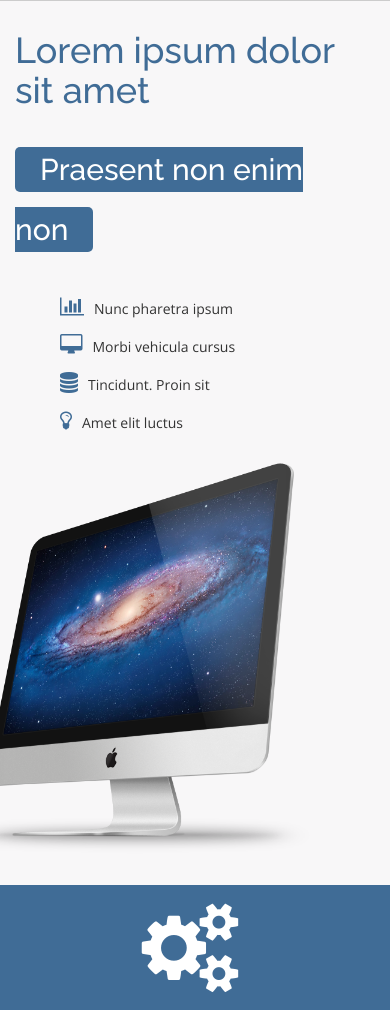
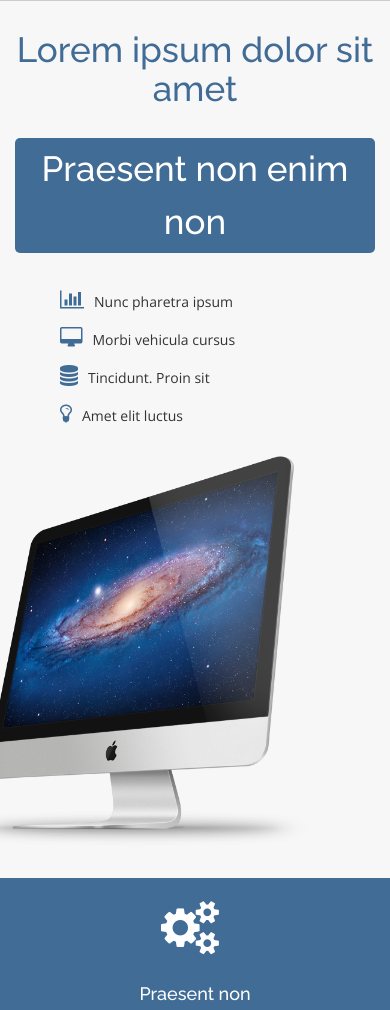
Before and after one commit to jadetiger88/jt-bootstrap-landing-page, a plain HTML site: page index.html in a window 390 px wide. Shown: the part 84-1094 px from the top of the page. Drawn offline with nearby package versions, Linux system fonts and the light colour scheme.

Commit message:
Add responesivness fix #2

```diff
--- a/css/style.css
+++ b/css/style.css
@@ -220,7 +220,7 @@ img#mobile.animate {
 }
 
 
-@media(min-width:601px)  and (max-width:1200px) {
+@media(min-width:768px)  and (max-width:1200px) {
 
 	.content_devices img#desktop {
 		width: 293px;
@@ -234,3 +234,40 @@ img#mobile.animate {
 	}
 
 }
+
+@media(max-width:768px)  {
+
+	.content_devices img#desktop {
+		width: 260px;
+	}
+	.content_devices img#laptop {
+		display: none;
+	}
+
+	.content_devices img#mobile {
+		display: none;
+	}
+
+}
+
+@media(max-width:768px)  {
+
+	h1 {
+		font-size: 35px !important;
+		text-align: center !important;
+	}
+
+	h2 {
+		font-size: 35px !important;
+		text-align: center !important;
+		display: block !important;
+		line-height: 1.5em !important;
+	}
+
+	.content_icons i {
+		margin-top: 5px;
+		font-size: 3em;
+
+	}
+
+}
```
